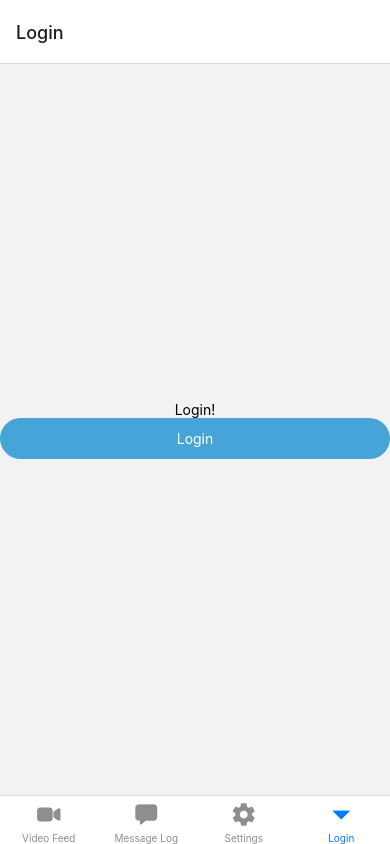
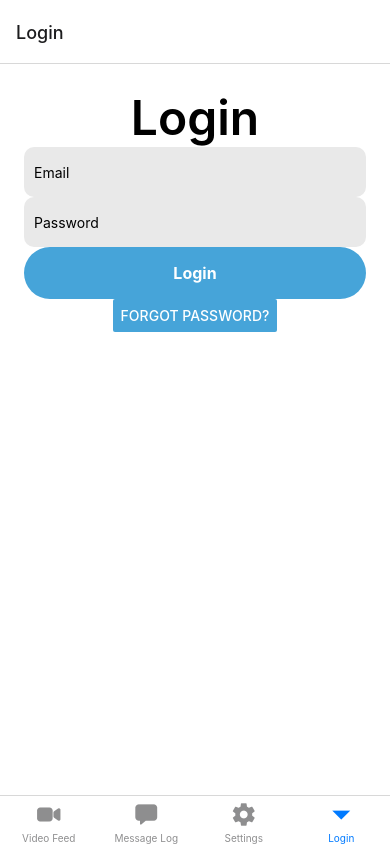
Before and after one commit to RickyTheCoder/Carpanion, a React Native app in the folder frontend/: screen /Login in a window 390 px wide. Built offline with nearby package versions, Linux system fonts and the light colour scheme.

Commit message:
Updated woopwoop

```diff
--- a/frontend/components/button.jsx
+++ b/frontend/components/button.jsx
@@ -12,12 +12,14 @@ const styles = StyleSheet.create({
     button: {
         backgroundColor: "#46A4D9",
         color: "white",
-        padding: 12,
+        padding: 16,
         borderRadius: 100,
         width: '100%',
     },
     text: {
         color: "white",
         textAlign: "center",
+        fontWeight: "bold",
+        fontSize: 16,
     }
 });
--- /dev/null
+++ b/frontend/components/input.jsx
@@ -0,0 +1,33 @@
+import React from 'react';
+import { TextInput, StyleSheet } from 'react-native';
+
+export default function InputComponent({ placeholder, value, onChangeText }) {
+    return (
+        <TextInput
+            style={styles.input}
+            placeholder={placeholder}
+            onChangeText={onChangeText}
+        />
+    )
+}
+
+export function PasswordInputComponent({ placeholder, value, onChangeText }) {
+    return (
+        <TextInput
+            style={styles.input}
+            placeholder={placeholder}
+            onChangeText={onChangeText}
+            secureTextEntry={true}
+        />
+    )
+}
+
+const styles = StyleSheet.create({
+    input: {
+        width: '100%',
+        height: 50,
+        padding: 10,
+        borderRadius: 10,
+        backgroundColor: '#E9E9E9',
+    },
+});
--- /dev/null
+++ b/frontend/components/typography.jsx
@@ -0,0 +1,44 @@
+import { Text, StyleSheet } from "react-native";
+
+export function P({ text }) {
+    return (
+        <Text
+            style={styles.p}
+        >
+            {text}
+        </Text>
+    )
+}
+
+export function H1({ text }) {
+    return (
+        <Text
+        style={styles.h1}
+    >
+        {text}
+    </Text>
+    )
+}
+
+export function H2({ text }) {
+    return (
+        <Text
+        style={styles.h1}
+    >
+        {text}
+    </Text>
+    )
+}
+
+const styles = StyleSheet.create({
+    h1: {
+        fontSize: 48,
+        fontWeight: '600',
+    },
+    h2: {
+        fontSize: 20,
+    },
+    p: {
+        fontSize: 16,
+    }
+});
--- a/frontend/screens/login.jsx
+++ b/frontend/screens/login.jsx
@@ -1,12 +1,42 @@
-import { View, Text } from 'react-native';
+import React from 'react';
+import { View, Text, Button } from 'react-native';
 import ButtonComponent from '../components/button';
+import { H1 } from '../components/typography';
+import InputComponent, { PasswordInputComponent } from '../components/input';
 
 export default function LoginScreen ()
 {
+  const [email, setEmail] = React.useState("");
+  const [password, setPassword] = React.useState("");
+
+  const login = () => {
+    const res = fetch('http://localhost:8000/api/v1/auth/login/', {
+      method: 'POST',
+      headers: {
+        'Content-Type': 'application/json',
+      },
+      body: JSON.stringify({ email, password }),
+    })
+
+    if (res.status === 200) {
+      console.log("Login successful")
+    } else {
+      console.log("Login failed")
+    }
+  }
     return (
-        <View style={{ flex: 1, justifyContent: 'center', alignItems: 'center' }}>
-          <Text>Login!</Text>
-          <ButtonComponent title="Login" onPress={() => console.log("Login button pressed")} />
+        <View style={{ backgroundColor: 'white', flex: 1, justifyContent: 'start', alignItems: 'center', gap: '100', 'padding': 24, 'height': '100%' }}>
+          <View style={{ alignItems: 'center', width: '100%', 'gap': '16' }} >
+            <H1 text="Login" />
+            <InputComponent placeholder="Email" value="" onChangeText={(text) => setEmail(text)} />
+            <PasswordInputComponent placeholder="Password" value="" onChangeText={(text) => setPassword(text)} />
+          </View>
+
+          <View style={{ alignItems: 'center', width: '100%', 'gap': '8' }} >
+            <ButtonComponent title="Login" onPress={login} />
+            <Button title="Forgot Password?" color={'#46A4D9'} onPress={() => console.log("Forgot Password button pressed")} />
+          </View>
+
         </View>
       );
 }
```
